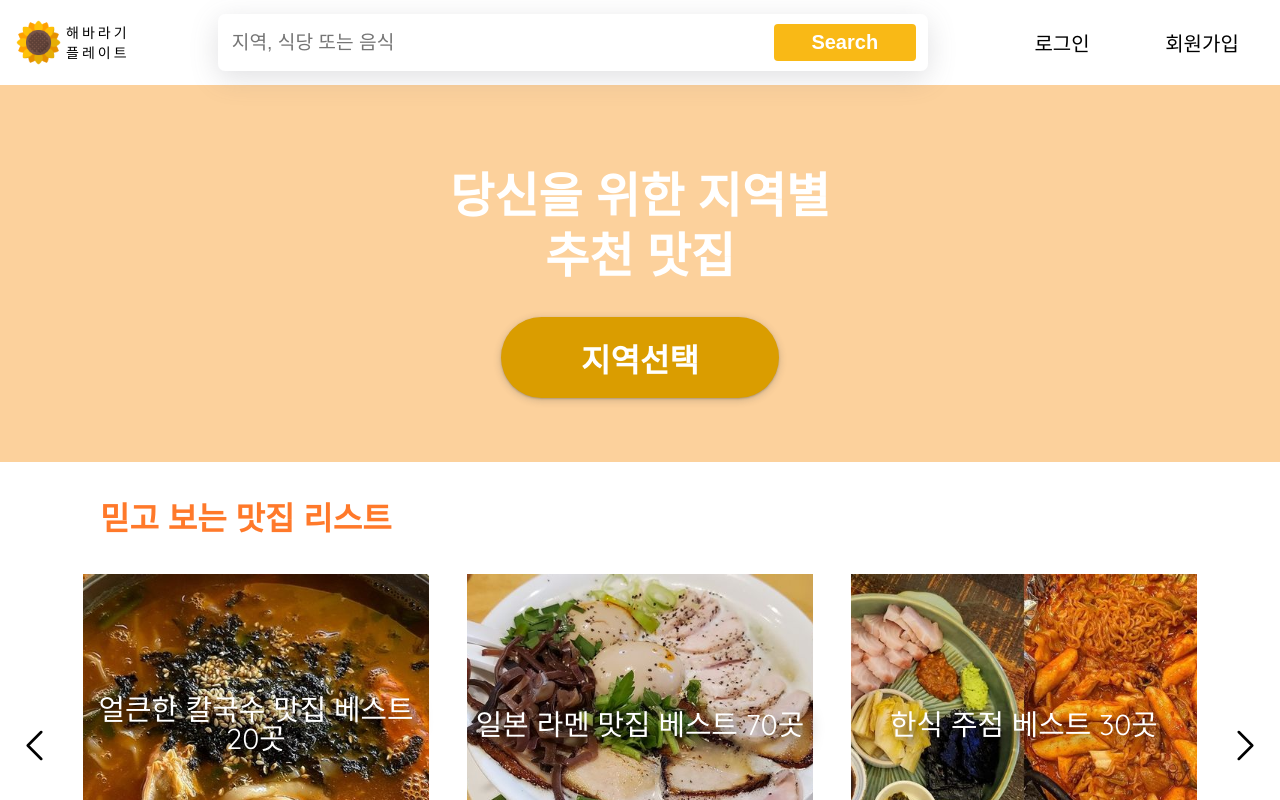
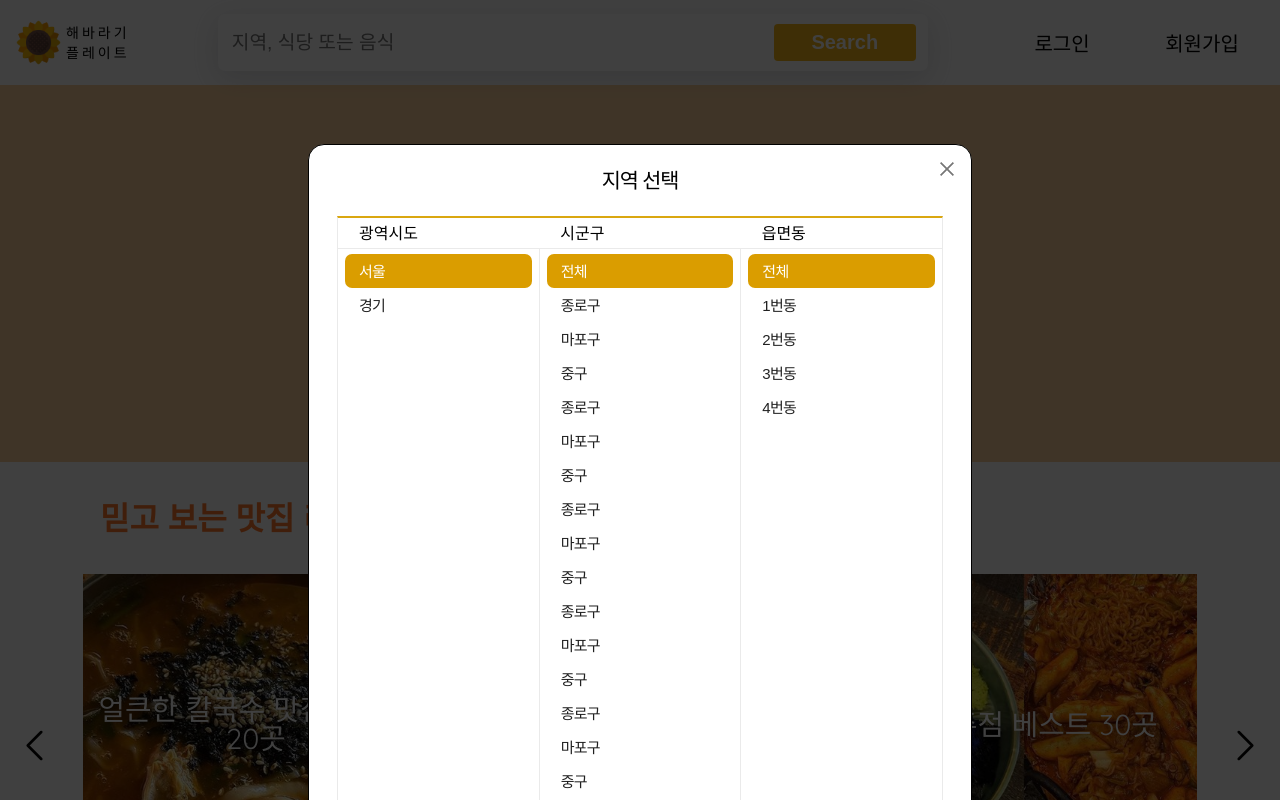
Before and after one commit to 20231016-3rd-project/front, a React (Vite) app: page / in a window 1280 px wide. Both pictures are taken after a click on the button "지역선택". Shown: the top 800 px of the page. Built offline with nearby package versions, Linux system fonts and the light colour scheme.

Commit message:
feat: 지역 선택 모달 UI 제작
index에 backdrop-root, overlay-root 추가
지역선택 모달창 제작
선택지가 일정 길이 넘어가면 스크롤
backdrop, x버튼, 취소 버튼 클릭하면 모달창 닫기

```diff
--- a/index.html
+++ b/index.html
@@ -6,6 +6,8 @@
     <title>먹토리</title>
   </head>
   <body>
+    <div id="backdrop-root"></div>
+    <div id="overlay-root"></div>
     <div id="root"></div>
     <script type="module" src="/src/main.tsx"></script>
   </body>
--- /dev/null
+++ b/src/components/Modal/Modal.css
@@ -0,0 +1,178 @@
+.backdrop {
+  position: fixed;
+  top: 0;
+  left: 0;
+  width: 100%;
+  height: 100vh;
+  z-index: 10;
+  background: rgba(0, 0, 0, 0.75);
+}
+
+.modal-box {
+  width: 35rem;
+  border: 1px solid black;
+  border-radius: 16px;
+  position: fixed;
+  top: 18vh;
+  left: 50%;
+  transform: translate(-50%, 0);
+  z-index: 100;
+  overflow: hidden;
+  background: white;
+  display: flex;
+  flex-direction: column;
+  align-items: center;
+  padding: 25px 29px;
+  width: 604px;
+  height: 90vh;
+  max-height: 843px;
+
+  ::-webkit-scrollbar {
+    display: none;
+  }
+}
+.location-header{
+    font-size: 1.3rem;
+    font-weight: 500;
+    letter-spacing: -0.0688rem;
+}
+.location-district {
+  display: flex;
+
+  width: 100%;
+  height: 45px;
+  border-style: solid;
+  border-width: 2px 1px 1px;
+  border-color: #daa710 rgb(234, 234, 234) rgb(234, 234, 234);
+
+  margin-top: 25px;
+}
+.district-title {
+  width: 192px;
+  display: flex;
+  align-items: center;
+  font-weight: 500;
+  padding-left: 21px;
+}
+.district-list-box {
+  display: flex;
+  width: 100%;
+  overflow-y: hidden;
+  border-left: 1px solid rgb(234, 234, 234);
+  border-right: 1px solid rgb(234, 234, 234);
+  border-bottom: 1px solid rgb(234, 234, 234);
+}
+.district-list {
+  width: 192px;
+  display: flex;
+  flex-direction: column;
+  overflow-y: scroll;
+  height: 100%;
+  border-right: 1px solid rgb(234, 234, 234);
+  padding: 5px 7px;
+}
+.district-list-end {
+    width: 192px;
+    display: flex;
+    flex-direction: column;
+    overflow-y: scroll;
+    height: 100%;
+    padding: 5px 7px;
+  }
+.district-item-btn-now{
+    display: flex;
+    -webkit-box-align: center;
+    align-items: center;
+    -webkit-box-pack: justify;
+    justify-content: space-between;
+    width: 100%;
+    height: 100%;
+    padding: 6px 12px 7px 14px;
+    border-radius: 7px;
+    font-size: 0.9375rem;
+    letter-spacing: -0.0469rem;
+    color: rgb(255, 255, 255);
+    background-color: #da9d00;
+    border: transparent;
+    font-weight: 500;
+    cursor: pointer;
+}
+.district-item-btn{
+    display: flex;
+    -webkit-box-align: center;
+    align-items: center;
+    -webkit-box-pack: justify;
+    justify-content: space-between;
+    width: 100%;
+    height: 100%;
+    padding: 6px 12px 7px 14px;
+    border-radius: 7px;
+    font-size: 0.9375rem;
+    letter-spacing: -0.0469rem;
+    color: rgb(32, 32, 32);
+    background-color: transparent;
+    border: transparent;
+    cursor: pointer;
+}
+
+.button-box{
+    display: flex;
+    gap: 12px;
+    width: 100%;
+    padding-top: 21px;
+}
+.cancelButton{
+    border: 1px solid rgb(196, 196, 196);
+    display: flex;
+    -webkit-box-pack: center;
+    justify-content: center;
+    -webkit-box-align: center;
+    align-items: center;
+    width: 100%;
+    height: 42px;
+    /* transition: all 0.3s ease-in-out 0s; */
+    border-radius: 6px;
+    background-color: transparent;
+    cursor: pointer;
+
+    color: rgb(196, 196, 196);
+    font-weight: 600;
+}
+.submitButton{
+    display: flex;
+    -webkit-box-pack: center;
+    justify-content: center;
+    -webkit-box-align: center;
+    align-items: center;
+    width: 100%;
+    height: 42px;
+    /* transition: all 0.3s ease-in-out 0s; */
+    border-radius: 6px;
+    border: 1px solid #ffc20e;
+    background-color: transparent;
+    cursor: pointer;
+
+    color: #ffc20e;
+    font-weight: 600;
+}
+
+
+.close{
+    position: absolute;
+    top: 10px;
+    right: 10px;
+    display: flex;
+    -webkit-box-pack: center;
+    justify-content: center;
+    -webkit-box-align: center;
+    align-items: center;
+    width: 28px;
+    height: 28px;
+    background-color: transparent;
+    border: transparent;
+    cursor: pointer;
+}
+.close-img{
+    width: 28px;
+    height: 28px;
+}
--- /dev/null
+++ b/src/components/Modal/RegionSelect.tsx
@@ -0,0 +1,145 @@
+import ReactDOM from 'react-dom';
+import './Modal.css';
+import React from 'react';
+import close from '/src/assets/images/close.svg';
+
+interface OwnProps {
+  closeModal?: () => void;
+}
+
+const RegionSelect: React.FC<OwnProps> = ({ closeModal }) => {
+  return (
+    <>
+      {ReactDOM.createPortal(
+        <div className="backdrop" onClick={closeModal} />,
+        document.getElementById('backdrop-root') as HTMLElement
+      )}
+
+      {ReactDOM.createPortal(
+        <div className="modal-box">
+          <div className="location-header">지역 선택</div>
+          <div className="location-district">
+            <div className="district-title">광역시도</div>
+            <div className="district-title">시군구</div>
+            <div className="district-title">읍면동</div>
+          </div>
+          <div className="district-list-box">
+            <ul className="district-list">
+              <li>
+                <button className="district-item-btn-now">서울</button>
+              </li>
+              <li>
+                <button className="district-item-btn">경기</button>
+              </li>
+            </ul>
+            <ul className="district-list">
+              <li>
+                <button className="district-item-btn-now">전체</button>
+              </li>
+              <li>
+                <button className="district-item-btn">종로구</button>
+              </li>
+              <li>
+                <button className="district-item-btn">마포구</button>
+              </li>
+              <li>
+                <button className="district-item-btn">중구</button>
+              </li>
+              <li>
+                <button className="district-item-btn">종로구</button>
+              </li>
+              <li>
+                <button className="district-item-btn">마포구</button>
+              </li>
+              <li>
+                <button className="district-item-btn">중구</button>
+              </li>
+              <li>
+                <button className="district-item-btn">종로구</button>
+              </li>
+              <li>
+                <button className="district-item-btn">마포구</button>
+              </li>
+              <li>
+                <button className="district-item-btn">중구</button>
+              </li>
+              <li>
+                <button className="district-item-btn">종로구</button>
+              </li>
+              <li>
+                <button className="district-item-btn">마포구</button>
+              </li>
+              <li>
+                <button className="district-item-btn">중구</button>
+              </li>
+              <li>
+                <button className="district-item-btn">종로구</button>
+              </li>
+              <li>
+                <button className="district-item-btn">마포구</button>
+              </li>
+              <li>
+                <button className="district-item-btn">중구</button>
+              </li>
+              <li>
+                <button className="district-item-btn">종로구</button>
+              </li>
+              <li>
+                <button className="district-item-btn">마포구</button>
+              </li>
+              <li>
+                <button className="district-item-btn">중구</button>
+              </li>
+              <li>
+                <button className="district-item-btn">종로구</button>
+              </li>
+              <li>
+                <button className="district-item-btn">마포구</button>
+              </li>
+              <li>
+                <button className="district-item-btn">중구</button>
+              </li>
+              <li>
+                <button className="district-item-btn">종로구</button>
+              </li>
+              <li>
+                <button className="district-item-btn">마포구</button>
+              </li>
+              <li>
+                <button className="district-item-btn">중구</button>
+              </li>
+            </ul>
+            <ul className="district-list-end">
+              <li>
+                <button className="district-item-btn-now">전체</button>
+              </li>
+              <li>
+                <button className="district-item-btn">1번동</button>
+              </li>
+              <li>
+                <button className="district-item-btn">2번동</button>
+              </li>
+              <li>
+                <button className="district-item-btn">3번동</button>
+              </li>
+              <li>
+                <button className="district-item-btn">4번동</button>
+              </li>
+            </ul>
+          </div>
+          <div className="button-box">
+            <button className="cancelButton" onClick={closeModal}>취소</button>
+            <button className="submitButton">선택 완료</button>
+          </div>
+
+          <button className="close" onClick={closeModal}>
+            <img className="close-img" src={close} alt="" />
+          </button>
+        </div>,
+        document.getElementById('overlay-root') as HTMLElement
+      )}
+    </>
+  );
+};
+
+export default RegionSelect;
--- a/src/pages/main/Main.tsx
+++ b/src/pages/main/Main.tsx
@@ -1,4 +1,4 @@
-import React from 'react';
+import React, { useState } from 'react';
 import './Main.css';
 import korean from '/src/assets/images/korean.jpg';
 import noodle from '/src/assets/images/noodle.jpg';
@@ -15,9 +15,21 @@ import Slide from '../../components/Slide/Slide';
 import RestaurantCard from '../../components/RestaurantCard/RestaurantCard';
 
 import { Best, Restaurant } from '../../model/best';
+import RegionSelect from '../../components/Modal/RegionSelect';
 
 
 const Main = () => {
+
+  const [isOpen, setIsOpen] = useState(false);
+
+  const openModalHandler = () => {
+
+    setIsOpen(true);
+  };
+  const closeModal = () => {
+      setIsOpen(false);
+    };
+
   const datas: Best = [
     { id: 1, text: '얼큰한 칼국수 맛집 베스트 20곳', img: noodle },
     { id: 2, text: '일본 라멘 맛집 베스트 70곳', img: ramen },
@@ -48,10 +60,13 @@ const Main = () => {
 
   return (
     <main>
+      {isOpen && (
+        <RegionSelect closeModal = {closeModal}/>
+      )}
       <div className="select-region">
         <p>당신을 위한 지역별</p>
         <p>추천 맛집</p>
-        <button className="select-btn">지역선택</button>
+        <button className="select-btn" onClick={openModalHandler}>지역선택</button>
       </div>
       <section className="section">
         <div className="section-title">믿고 보는 맛집 리스트</div>
```
Also changed, not shown: src/assets/images/close.svg (added).
